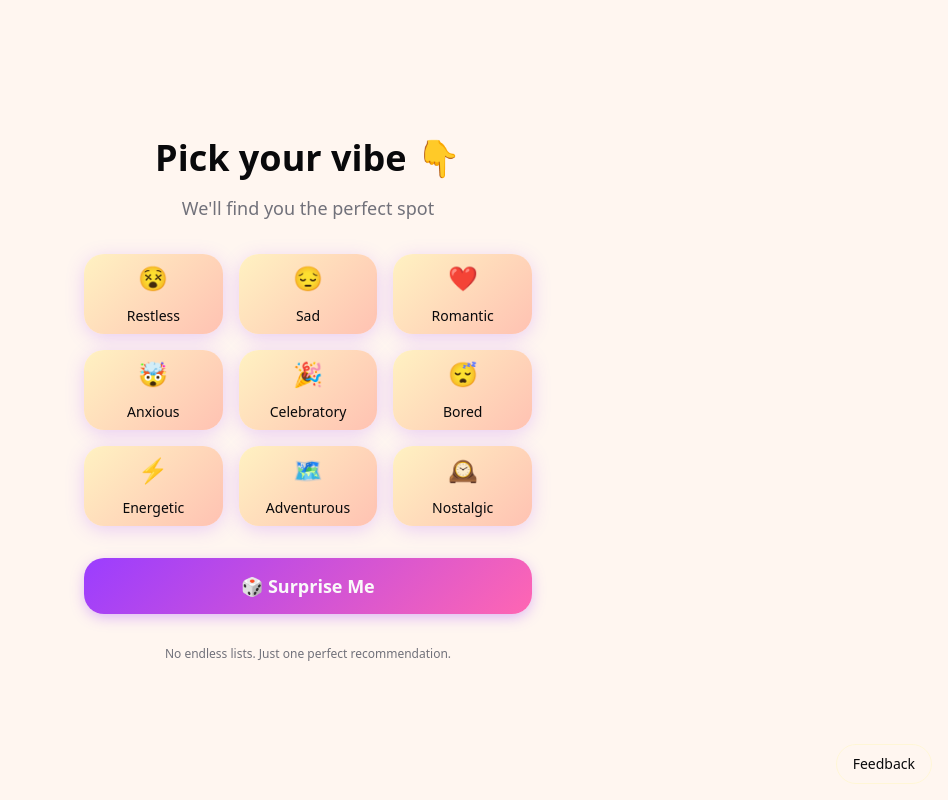
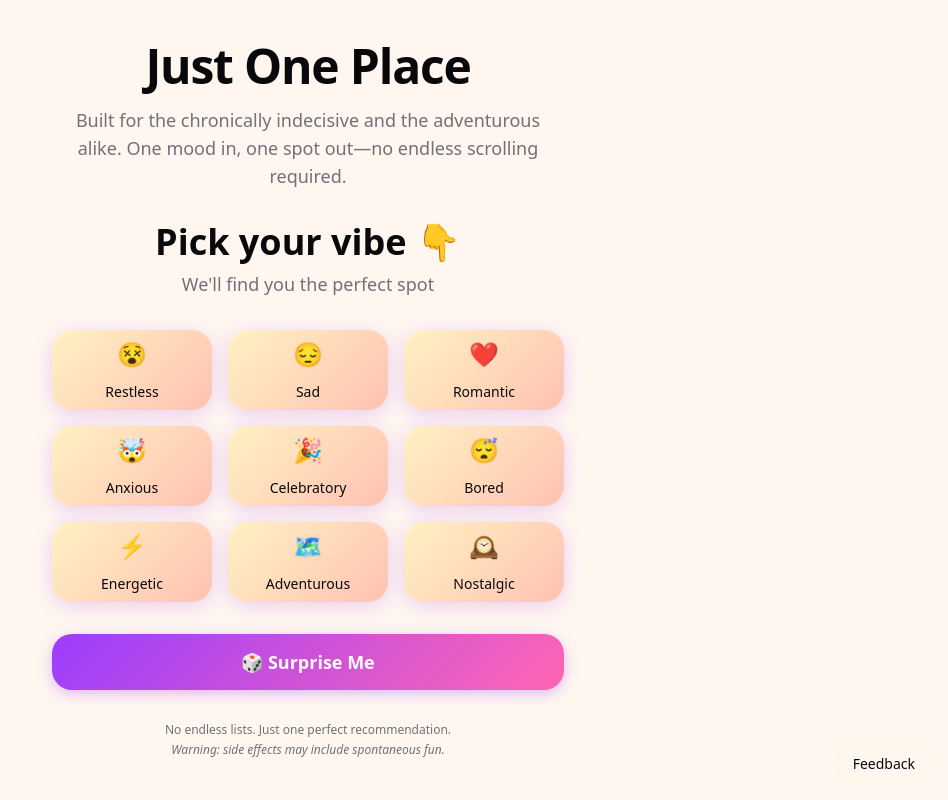
Before and after one commit to shreyasrkarthik/just-one-place, a React (Vite) app: page / in a window 1280 px wide. Shown: the whole page, without its empty margins (332-1280 px from the left). Built offline with nearby package versions, Linux system fonts and the light colour scheme.

Commit message:
feat: add intro section to mood board

```diff
--- a/src/components/MoodBoard.tsx
+++ b/src/components/MoodBoard.tsx
@@ -25,11 +25,20 @@ interface MoodBoardProps {
 export const MoodBoard = ({ onMoodSelect }: MoodBoardProps) => {
   return (
     <div className="min-h-screen bg-background flex flex-col items-center justify-center p-6">
-      <div className="max-w-md w-full space-y-8">
-        <div className="text-center space-y-4">
-          <h1 className="text-4xl font-bold text-foreground">
+      <div className="max-w-lg w-full space-y-8">
+        <header className="text-center space-y-4">
+          <h1 className="text-5xl font-extrabold tracking-tight text-foreground">
+            Just One Place
+          </h1>
+          <p className="text-lg text-muted-foreground">
+            Built for the chronically indecisive and the adventurous alike. One mood in, one spot out—no endless scrolling required.
+          </p>
+        </header>
+
+        <div className="text-center space-y-2">
+          <h2 className="text-4xl font-bold text-foreground">
             Pick your vibe 👇
-          </h1>
+          </h2>
           <p className="text-muted-foreground text-lg">
             We'll find you the perfect spot
           </p>
@@ -57,9 +66,12 @@ export const MoodBoard = ({ onMoodSelect }: MoodBoardProps) => {
           🎲 Surprise Me
         </Button>
 
-        <div className="text-center">
+        <div className="text-center space-y-1">
           <p className="text-xs text-muted-foreground">
             No endless lists. Just one perfect recommendation.
+          </p>
+          <p className="text-xs text-muted-foreground italic">
+            Warning: side effects may include spontaneous fun.
           </p>
         </div>
       </div>
```
